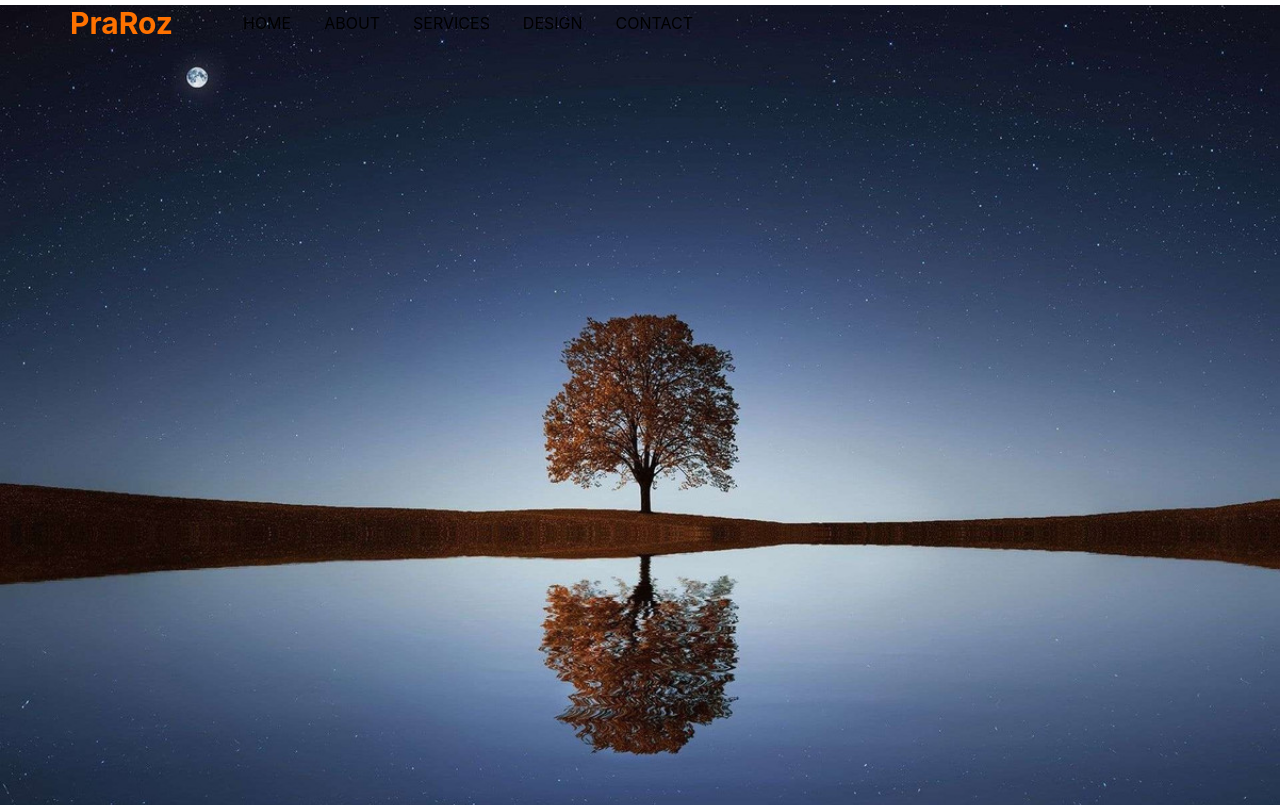
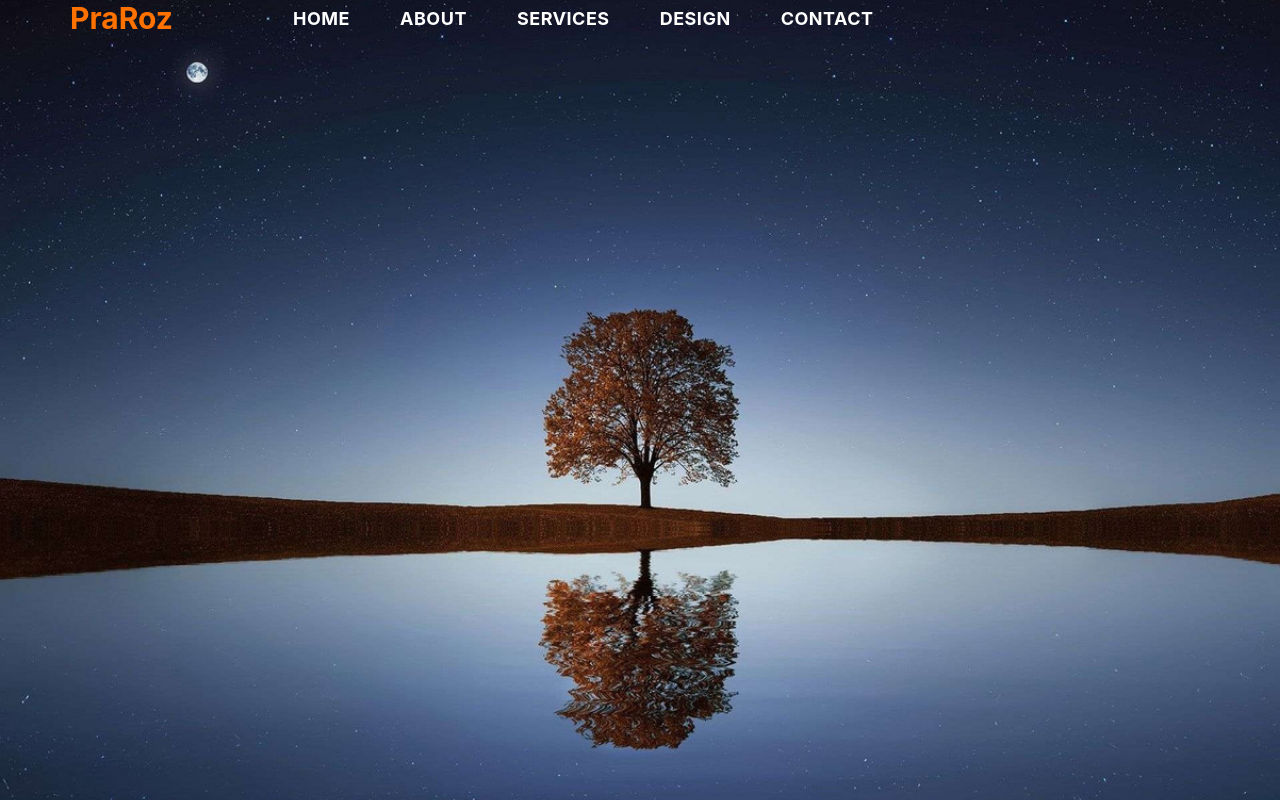
Before and after one commit to Andrew-Marfo/literate-palm-tree, a React (Create React App) app: page / in a window 1280 px wide. Built offline with nearby package versions, Linux system fonts and the light colour scheme.

Commit message:
added anchor tags to the list tags

```diff
--- a/src/components/nav-bar/nav-bar.css
+++ b/src/components/nav-bar/nav-bar.css
@@ -17,7 +17,6 @@
 }
 
 .nav-bar {
-  margin-top: 5px;
   display: flex;
   align-items: center;
 }
@@ -29,8 +28,23 @@
 .menu-items {
   display: flex;
   justify-content: space-between;
+  align-items: center;
 }
 
 li {
   list-style: none;
+  font-weight: bold;
+  font-size: 18px;
+  letter-spacing: 0.5px;
+  padding-left: 50px;
 }
+
+.menu-items li a {
+  text-decoration: none;
+  color: white;
+  transition: 0.4 ease-in-out;
+}
+
+.menu-items li a:hover {
+  color: #ff7200;
+}
--- a/src/components/nav-bar/nav-bar.jsx
+++ b/src/components/nav-bar/nav-bar.jsx
@@ -13,11 +13,11 @@ class NavBar extends Component {
                 </div>
                 <div className="nav-menu">
                     <ul className="menu-items">
-                        <li>HOME</li>
-                        <li>ABOUT</li>
-                        <li>SERVICES</li>
-                        <li>DESIGN</li>
-                        <li>CONTACT</li>
+                        <li><a href="#">HOME</a></li>
+                        <li><a href="#">ABOUT</a></li>
+                        <li><a href="#">SERVICES</a></li>
+                        <li><a href="#">DESIGN</a></li>
+                        <li><a href="#">CONTACT</a></li>
                     </ul>
                 </div>
             </div>
```
